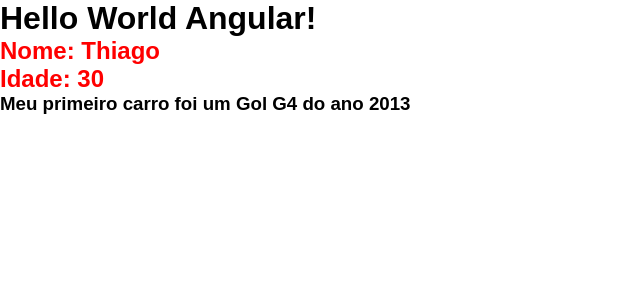
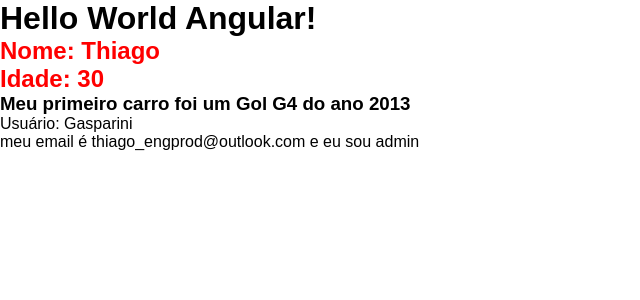
Before and after one commit to ThiagoGasparini/Angular-Study, an Angular app: page / in a window 1280 px wide. Shown: the top 300 px of the page, without its empty margins (0-640 px from the left). Built offline with nearby package versions, Linux system fonts and the light colour scheme.

Commit message:
compartilhamento de dados com @Input

```diff
--- a/src/app/app.component.html
+++ b/src/app/app.component.html
@@ -1,2 +1,3 @@
 <h1>Hello World Angular!</h1>
 <app-first-component></app-first-component>
+<app-parent-data [name]='userName' [data]='userData'></app-parent-data>
--- a/src/app/app.component.ts
+++ b/src/app/app.component.ts
@@ -1,14 +1,22 @@
 import { Component } from '@angular/core';
 import { RouterOutlet } from '@angular/router';
 import { FirstComponentComponent } from './components/first-component/first-component.component';
+import { ParentDataComponent } from './components/parent-data/parent-data.component';
 
 @Component({
   selector: 'app-root',
   standalone: true,
-  imports: [RouterOutlet, FirstComponentComponent],
+  imports: [RouterOutlet, FirstComponentComponent, ParentDataComponent],
   templateUrl: './app.component.html',
   styleUrl: './app.component.css',
 })
 export class AppComponent {
+  userName = 'Gasparini';
+
+  userData = {
+    email: 'thiago_engprod@outlook.com',
+    role: 'admin',
+  };
+
   title = 'curso-angular';
 }
--- /dev/null
+++ b/src/app/components/parent-data/parent-data.component.html
@@ -0,0 +1,2 @@
+<p>Usuário: {{ name }}</p>
+<p>meu email é {{ data.email }} e eu sou {{ data.role }}</p>
```
Also changed, not shown: src/app/components/parent-data/parent-data.component.ts (added, +13 -0 lines), src/app/components/parent-data/parent-data.component.css (added), 1 other file (tests, documents, lock files or other folders).
